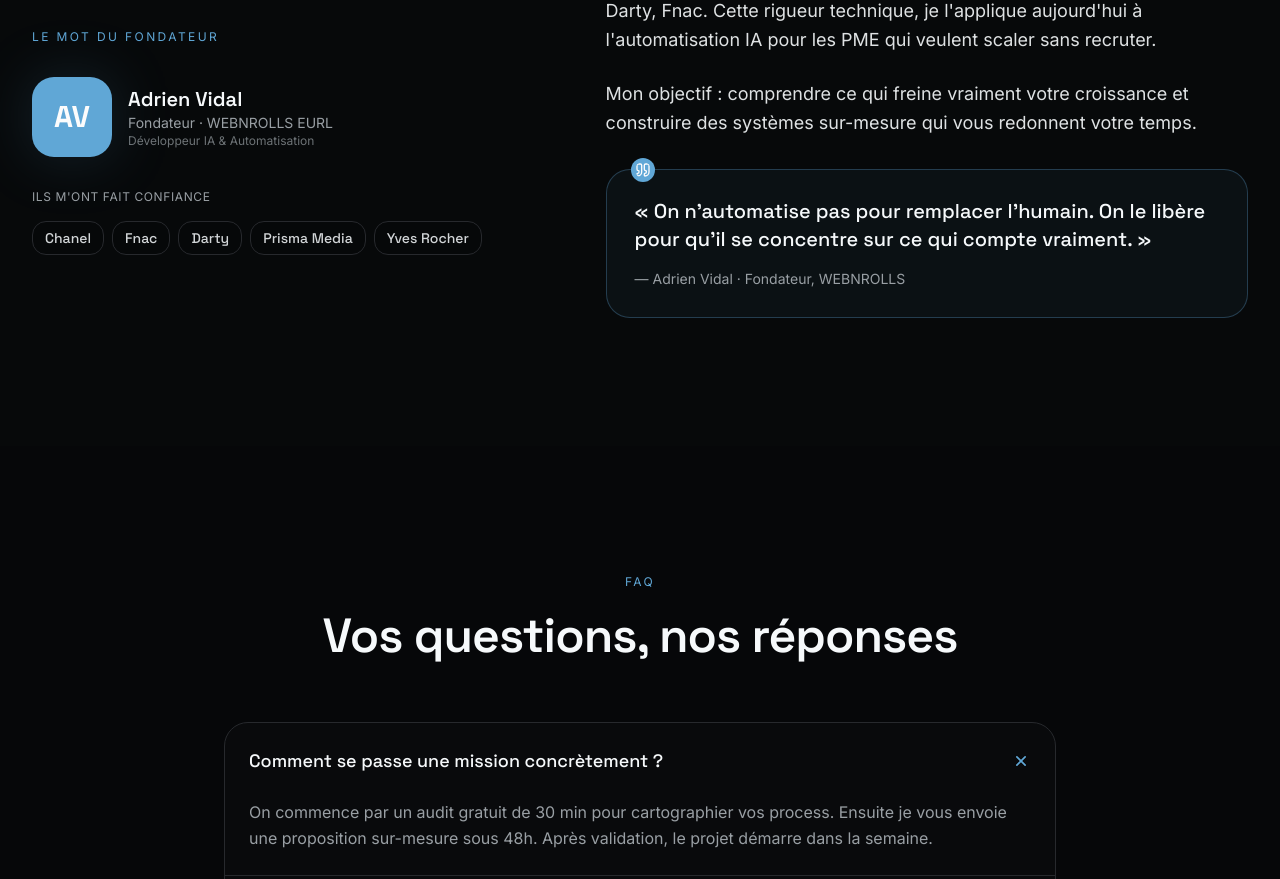
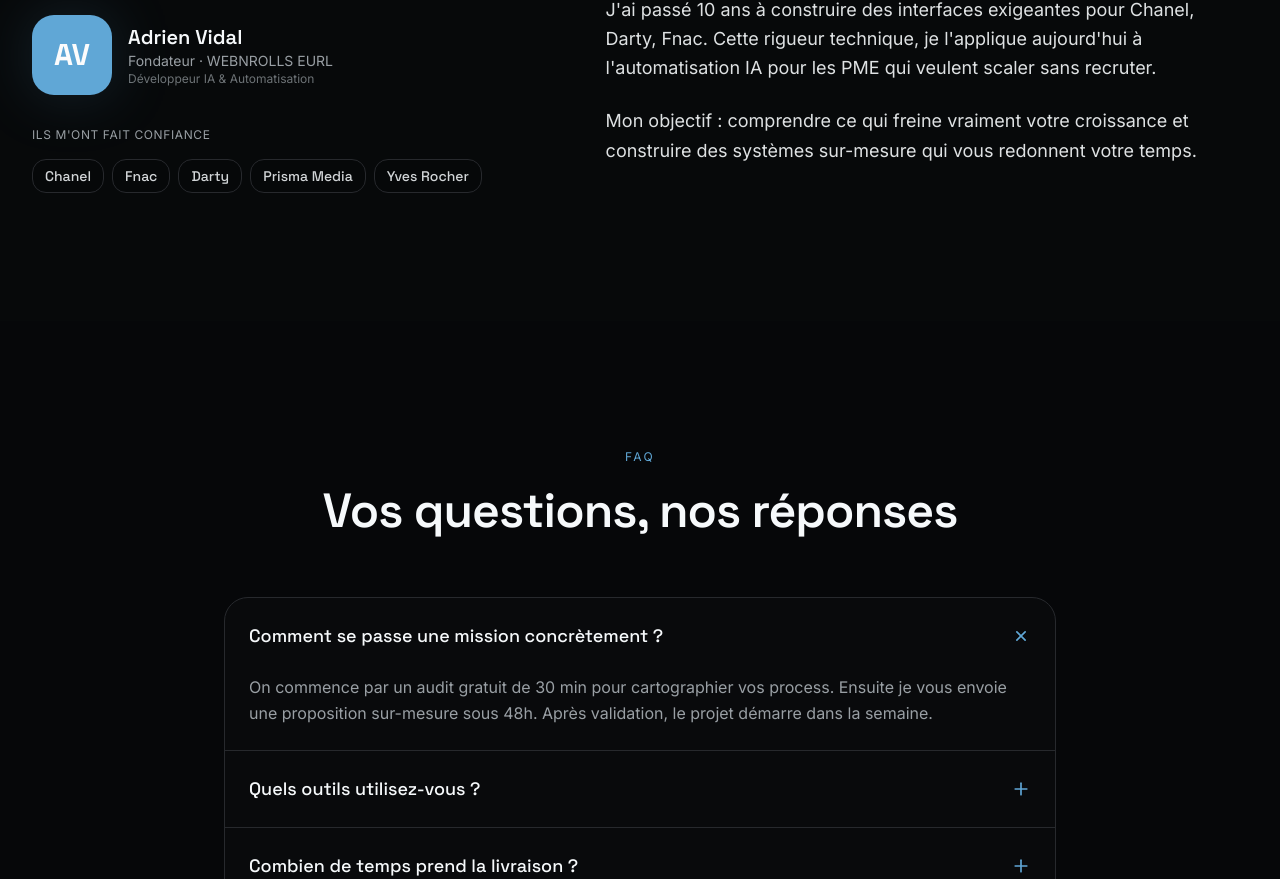
Before and after one commit to adrienvidal/agence-ia, a Next.js app: page / in a window 1280 px wide. Shown: the part 4445-5324 px from the top of the page. Built offline with nearby package versions, Linux system fonts and the light colour scheme.

Commit message:
feat: remove quote and attribution from FounderSection

```diff
--- a/components/FounderSection.tsx
+++ b/components/FounderSection.tsx
@@ -54,16 +54,6 @@ export function FounderSection() {
                 {paragraph}
               </p>
             ))}
-
-            <blockquote className="relative mt-8 rounded-3xl border border-primary/30 bg-primary/5 p-7">
-              <Quote className="absolute -top-3 left-6 h-6 w-6 rounded-full bg-primary p-1 text-primary-foreground" />
-              <p className="font-display text-xl leading-snug text-foreground text-balance">
-                {FOUNDER_SECTION.quote}
-              </p>
-              <footer className="mt-4 text-sm text-muted-foreground">
-                {FOUNDER_SECTION.quote_attribution}
-              </footer>
-            </blockquote>
           </div>
         </motion.div>
       </div>
--- a/lib/data.ts
+++ b/lib/data.ts
@@ -236,9 +236,6 @@ export const FOUNDER_SECTION = {
     "J'ai passé 10 ans à construire des interfaces exigeantes pour Chanel, Darty, Fnac. Cette rigueur technique, je l'applique aujourd'hui à l'automatisation IA pour les PME qui veulent scaler sans recruter.",
     "Mon objectif : comprendre ce qui freine vraiment votre croissance et construire des systèmes sur-mesure qui vous redonnent votre temps.",
   ],
-  quote:
-    "« On n'automatise pas pour remplacer l'humain. On le libère pour qu'il se concentre sur ce qui compte vraiment. »",
-  quote_attribution: "— Adrien Vidal · Fondateur, WEBNROLLS",
 };
 
 export const FAQ_SECTION = {
```
